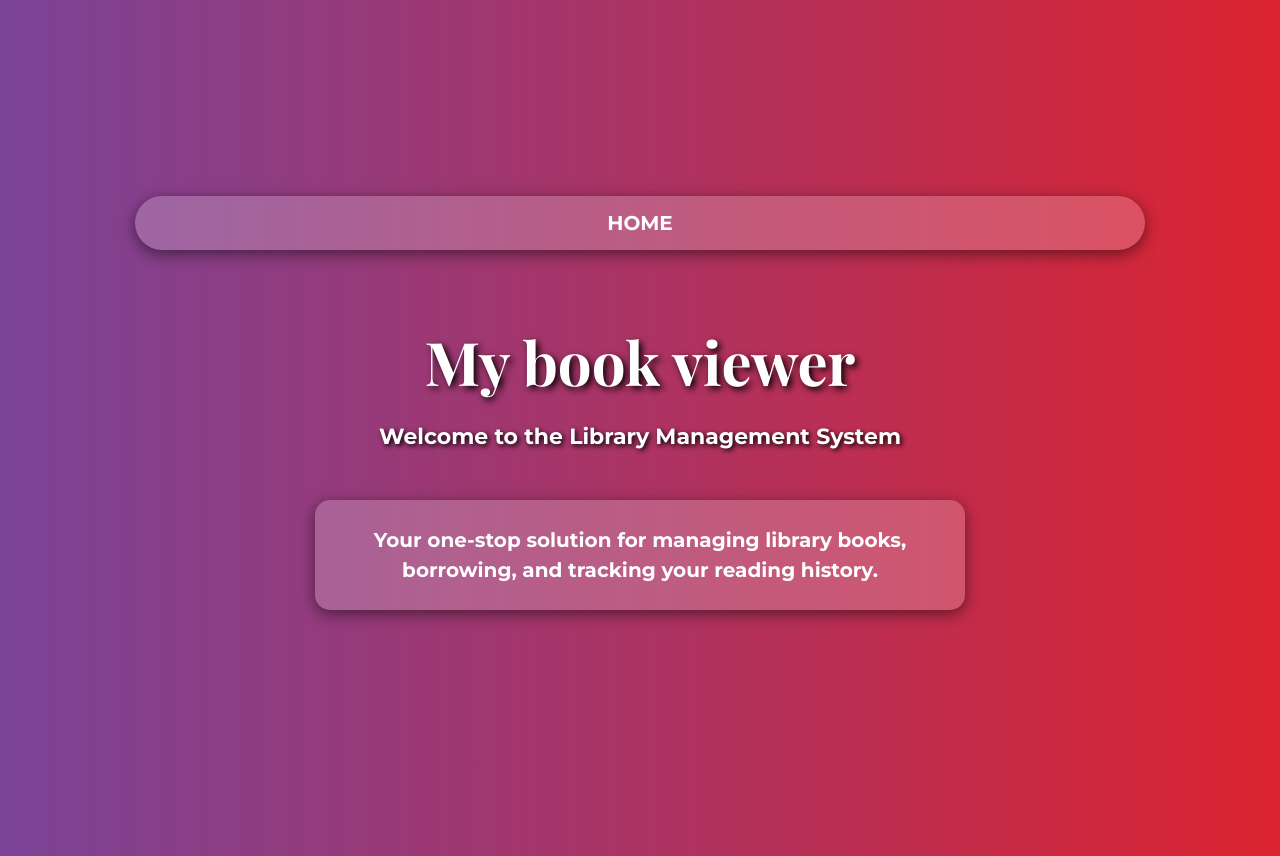
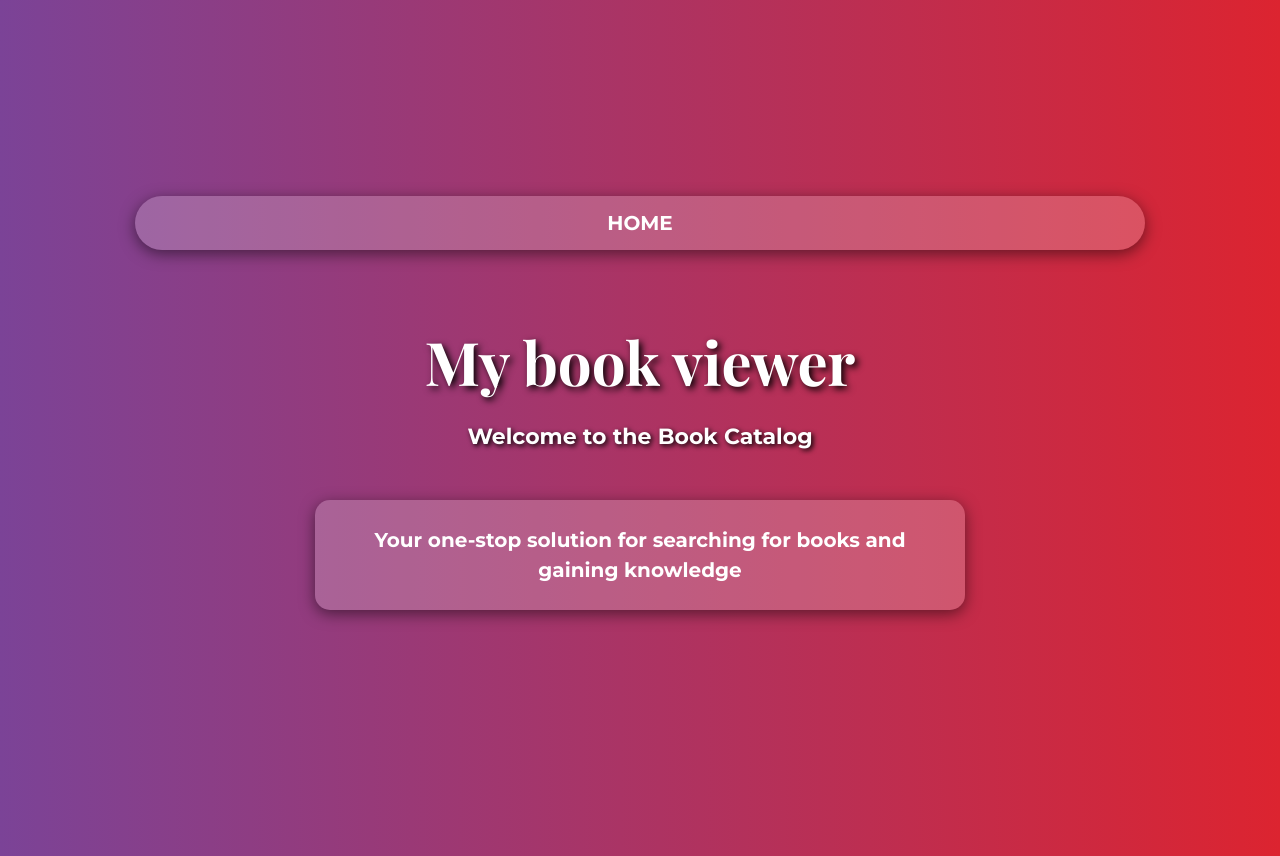
Before and after one commit to shikhagupta1305/Book-Catalog, a plain HTML site: page index.html in a window 1280 px wide. Drawn offline with nearby package versions, Linux system fonts and the light colour scheme.

Commit message:
Update index.html

```diff
--- a/index.html
+++ b/index.html
@@ -14,10 +14,10 @@
     </nav>
     <header>
         <h1>My book viewer</h1>
-        <p>Welcome to the Library Management System</p>
+        <p>Welcome to the Book Catalog</p>
     </header>
     <section class="intro">
-        <p>Your one-stop solution for managing library books, borrowing, and tracking your reading history.</p>
+        <p>Your one-stop solution for searching for books and gaining knowledge </p>
     </section>
 </body>
 </html>
```
